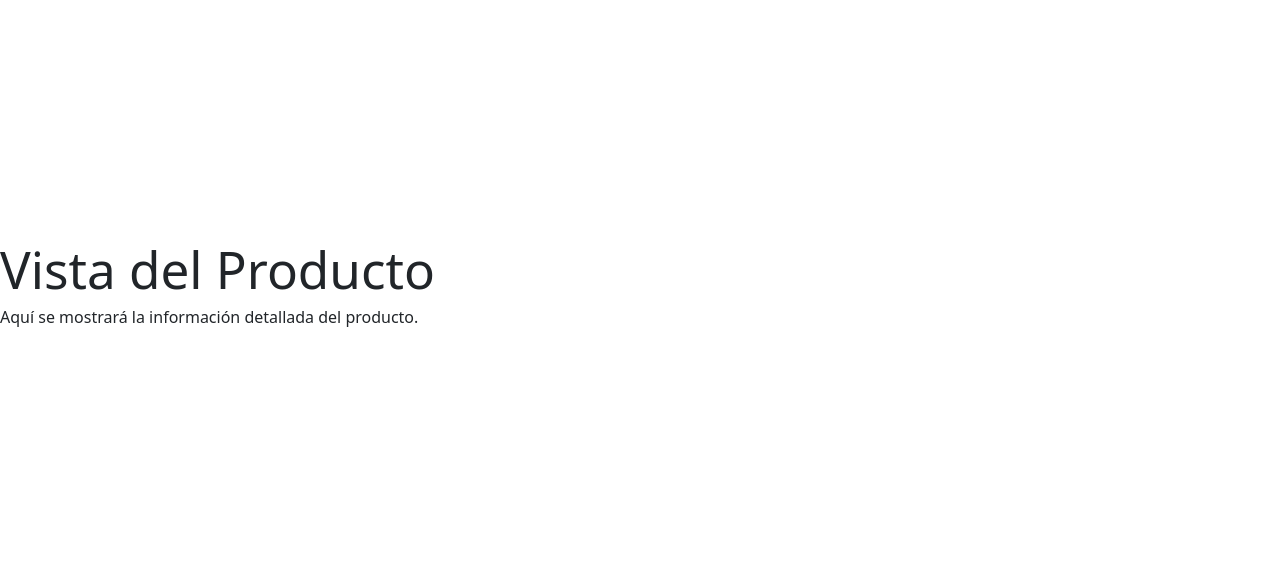
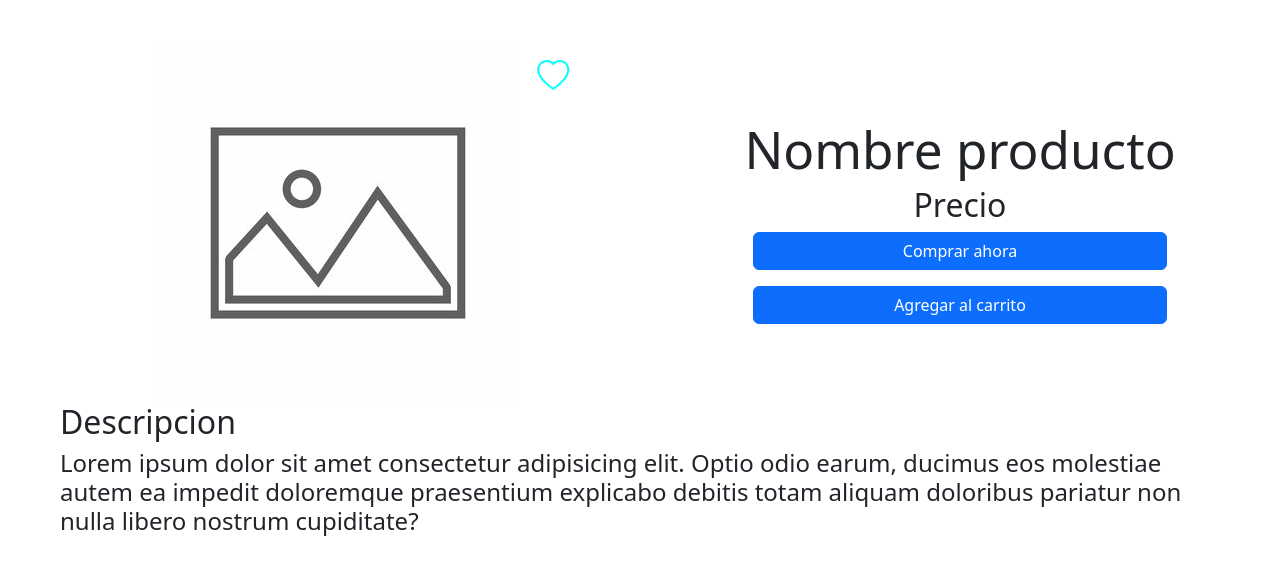
Before and after one commit to Boomcer/FrontProyect, a React (Vite) app in the folder FrontProyecto/: page /Product in a window 1280 px wide. Shown: the part 107-682 px from the top of the page. Built offline with nearby package versions, Linux system fonts and the light colour scheme.

Commit message:
terminando de dejar puesta la disposicion de los elementos en la pagina home, esperando al back para probar

```diff
--- a/FrontProyecto/src/views/ProductScreen.jsx
+++ b/FrontProyecto/src/views/ProductScreen.jsx
@@ -1,10 +1,46 @@
 import React from 'react';
+import imgDefault from '../assets/imgDefault.jpg'
+import { useState } from 'react';
 
 const ProductScreen = () => {
+
+  const [favorito, setFavorito] = useState(false);
+
+  const toggleFavorito = () =>{
+    setFavorito(!favorito)
+  }
+
   return (
-    <div>
-      <h1>Vista del Producto</h1>
-      <p>Aquí se mostrará la información detallada del producto.</p>
+    <div className='container-fluid vw-100'>
+      <div className='row d-flex align-items-center justify-content-center'>
+        <section className='col-6 d-flex' style={{justifyContent: 'center'}}>
+          <img src={imgDefault} alt="imagen" />
+          <button onClick={toggleFavorito} style={{ border: 'none', background: 'none', cursor: 'pointer', alignSelf: 'flex-start' }}>
+              {favorito ? (
+                <i className="bi bi-heart-fill" style={{ fontSize: '2rem', color: 'aqua' }}></i>
+              ) : (
+                <i className="bi bi-heart" style={{ fontSize: '2rem', color: 'aqua' }}></i>
+              )}
+            </button>
+        </section>
+        <section className='col-5 text-center'>
+          <div>
+            <h1>Nombre producto</h1>
+            <h2>Precio</h2>
+          </div>
+          <div>
+            <div className='row mx-5 gap-3'>
+              <button className='btn btn-primary'>Comprar ahora</button>
+              <button className='btn btn-primary'>Agregar al carrito</button>
+            </div>
+          </div>
+        </section>
+        <section className='row mx-5 px-5'>
+              <h2>Descripcion</h2>
+              <h4>Lorem ipsum dolor sit amet consectetur adipisicing elit. Optio odio earum, ducimus eos molestiae autem ea impedit doloremque praesentium explicabo debitis totam aliquam doloribus pariatur non nulla libero nostrum cupiditate?</h4>
+        </section>
+      </div>
+
     </div>
   );
 }
```
